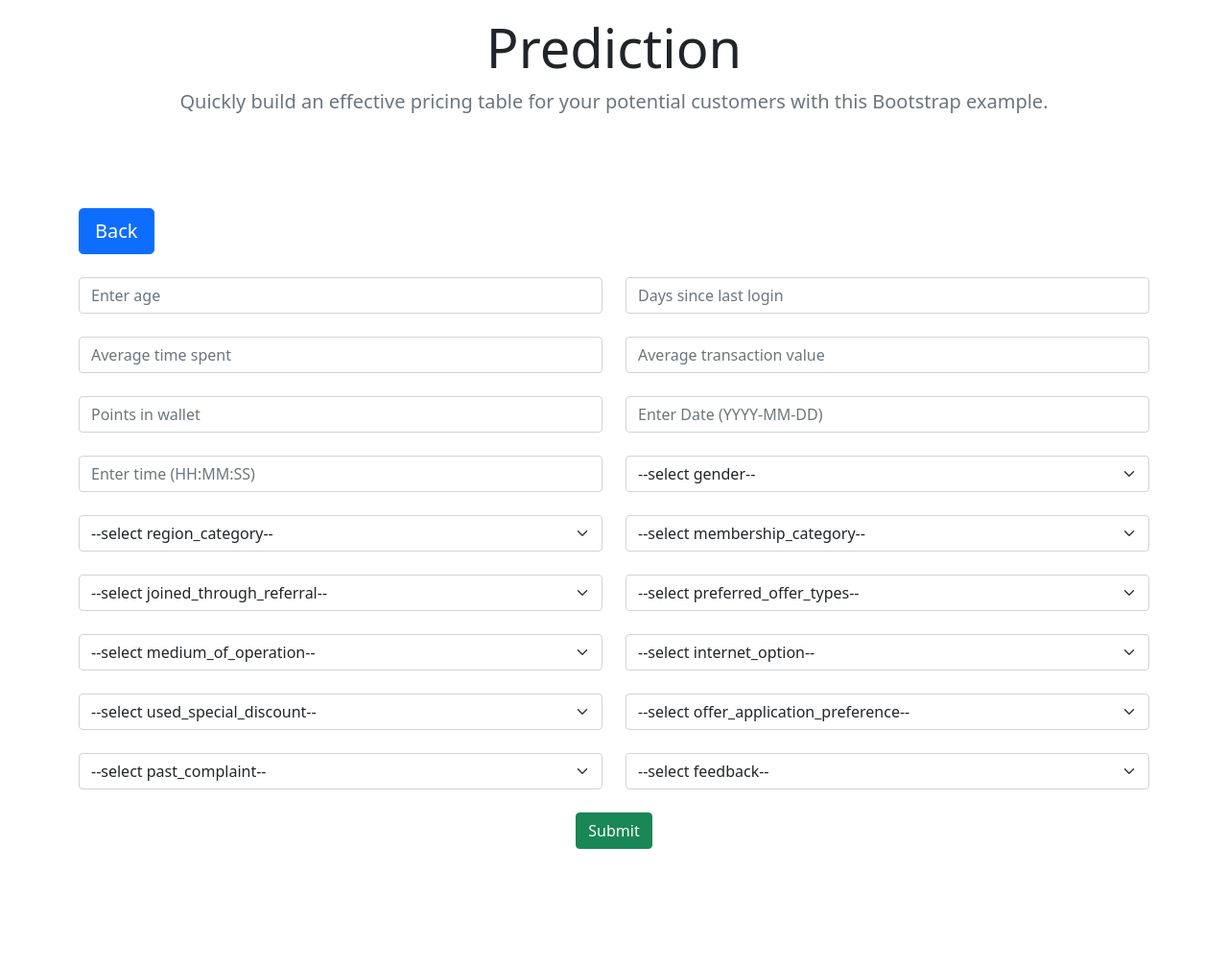
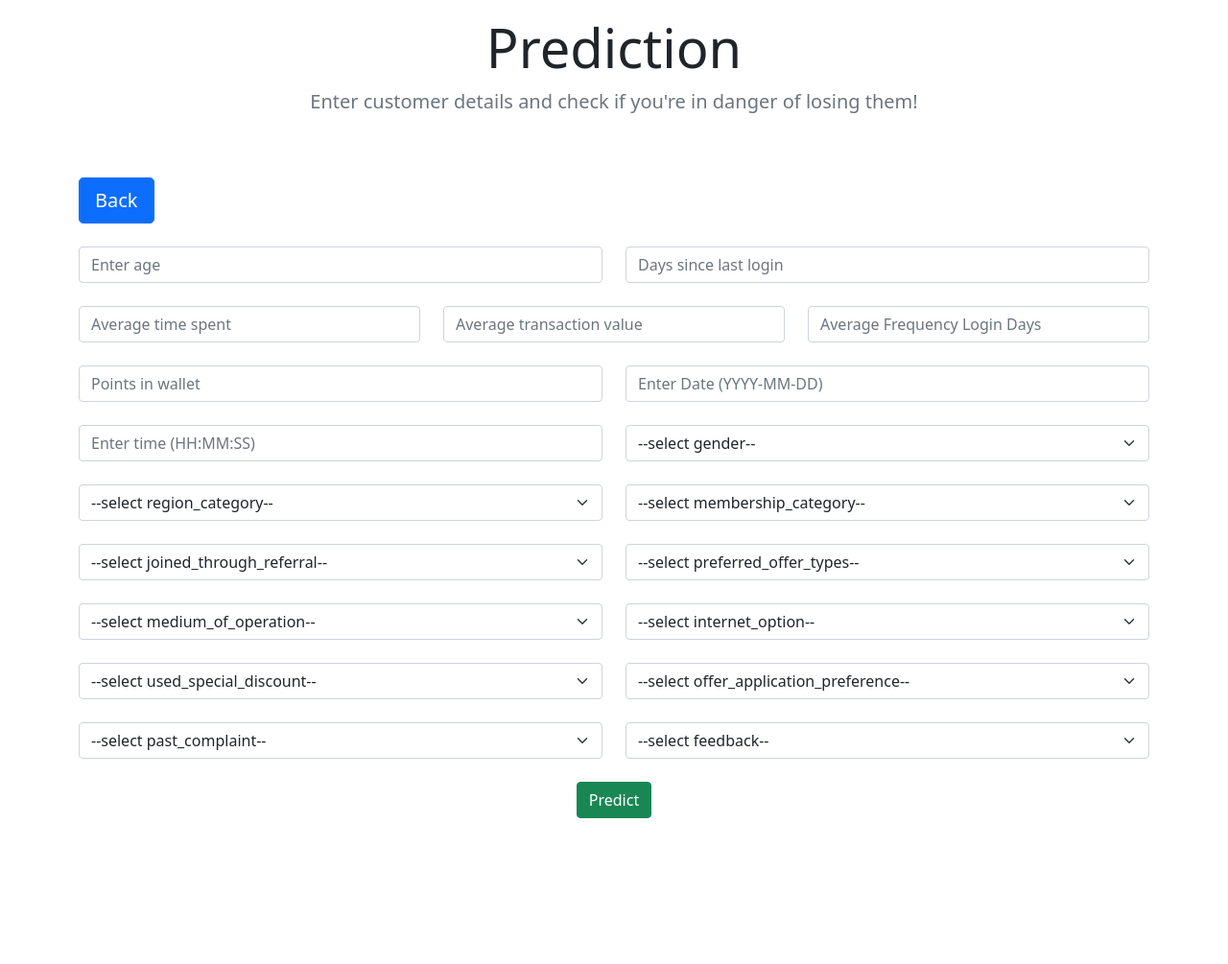
Before and after one commit to aayomide/churn-risk-prediction, a Flask app: page /prediction in a window 1280 px wide. Shown: the whole page at 96% size. After the commit the page ends 853 px from the top, so only its background shows below. Run offline with Flask 2, Linux system fonts and the light colour scheme.

Commit message:
Add files via upload

```diff
--- a/templates/prediction.html
+++ b/templates/prediction.html
@@ -17,9 +17,16 @@
     <div class="container">
         <div class="pricing-header p-3 pb-md-4 mx-auto text-center">
             <h1 class="display-4 fw-normal">Prediction</h1>
-            <p class="fs-5 text-muted">Quickly build an effective pricing table for your potential customers with this
-                Bootstrap example.</p><br>
-            <h4><b>{{prediction_text}}</b></h4><br>
+            <p class="fs-5 text-muted">Enter customer details and check if you're in danger of losing them!</p><br>
+            {% with messages = get_flashed_messages(with_categories=true) %}
+            {% if messages %}
+            {% for category, message in messages %}
+                <div class="alert alert-{{ category }}">
+                    <i>{{ message }}</i>
+                </div>
+            {% endfor %}
+            {% endif %}
+        {% endwith %}
         </div>
 
         <a class="btn btn-primary btn-lg" href="/" role="button">Back</a><br><br>
@@ -38,6 +45,9 @@
                 </div>
                 <div class="col">
                     <input type="text" id="avg_transaction_value" name="avg_transaction_value" class="form-control" placeholder="Average transaction value" aria-label="Average transaction value">
+                </div>
+                <div class="col">
+                    <input type="text" id="avg_frequency_login_days" name="avg_frequency_login_days" class="form-control" placeholder="Average Frequency Login Days" aria-label="Average Frequency Login Days">
                 </div>
             </div><br>
             <div class="row">
@@ -156,7 +166,7 @@
                 </div>
             </div><br>
             <div class="text-center">
-                <button  type="submit" class="btn btn-success">Submit</button>
+                <button  type="submit" class="btn btn-success">Predict</button>
             </div>
         </form><br><br><br><br><br>
 
```
